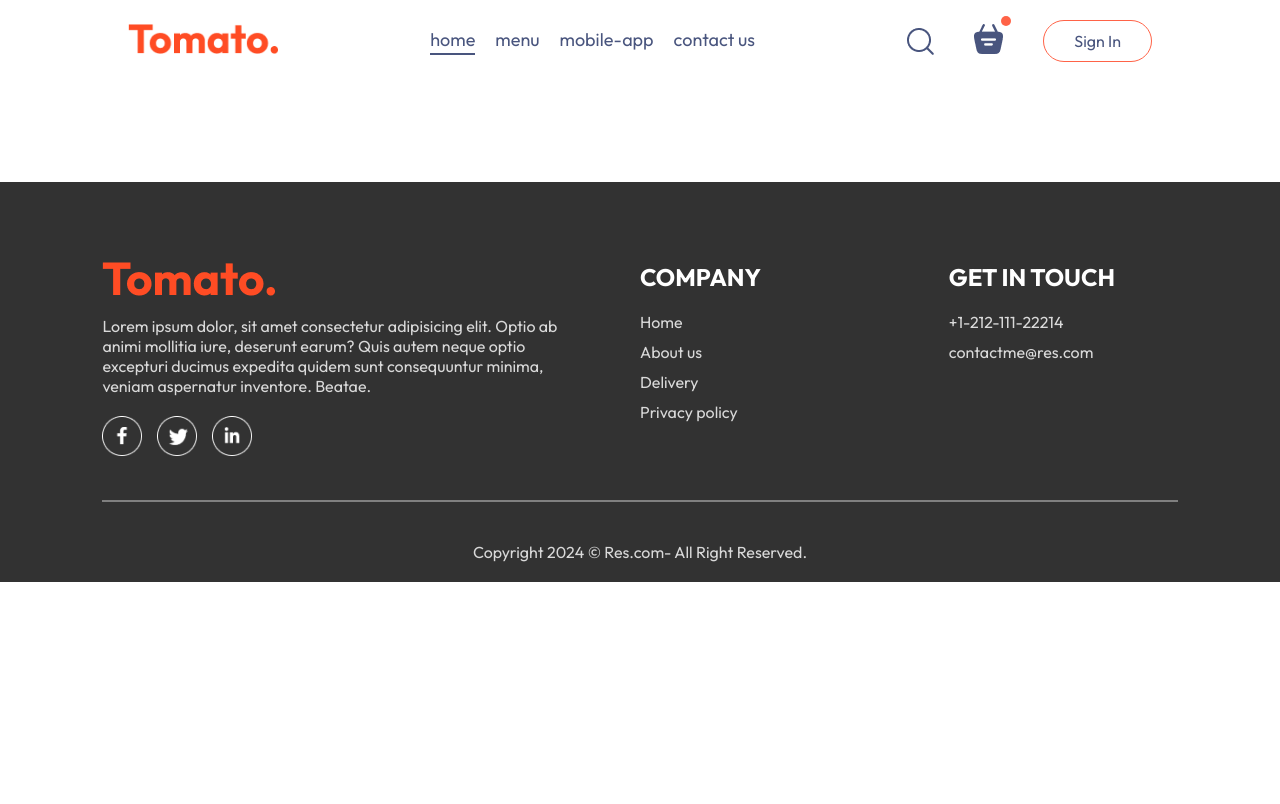
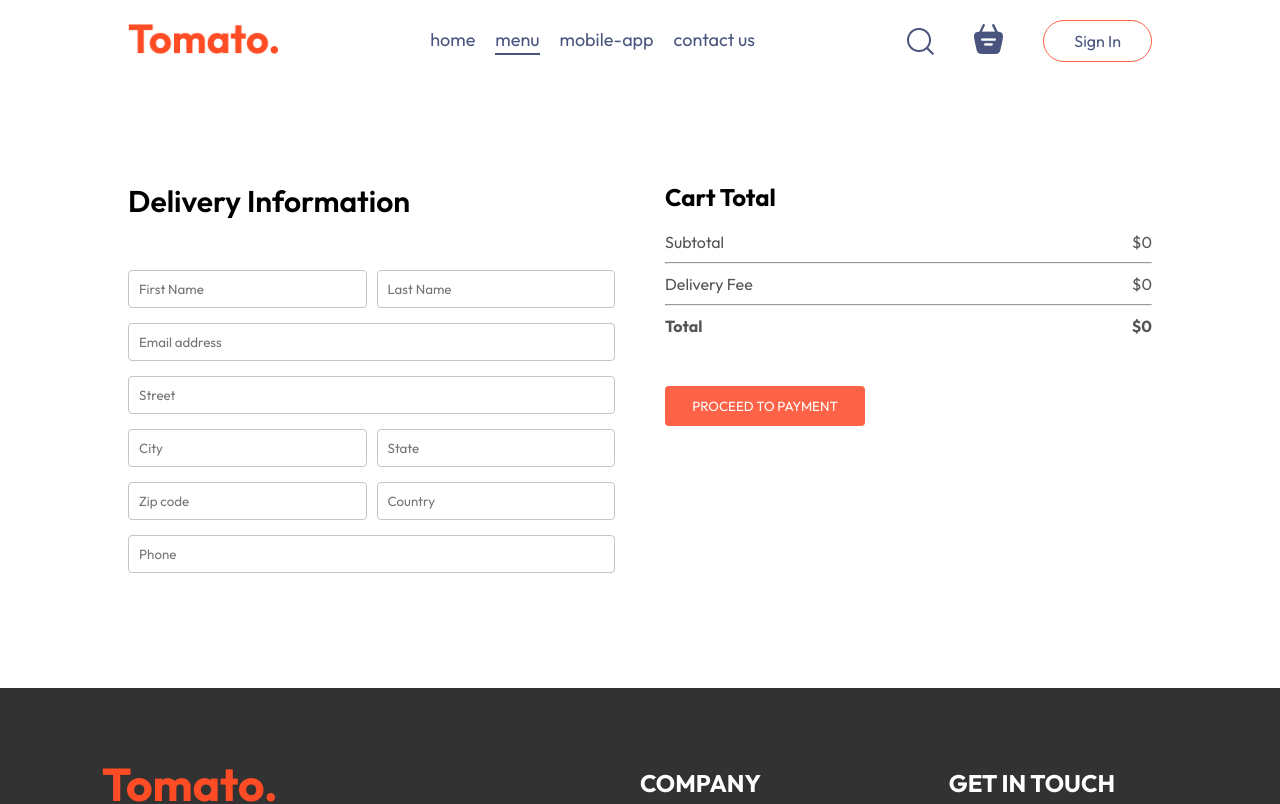
Before and after one commit to PandaTrumpet/Food-Delivery-App-, a React (Vite) app in the folder frontend/: page /order in a window 1280 px wide. Shown: the top 804 px of the page. Built offline with nearby package versions, Linux system fonts and the light colour scheme.

Commit message:
create cart oreder

```diff
--- a/frontend/src/Components/NavBar/NavBar.jsx
+++ b/frontend/src/Components/NavBar/NavBar.jsx
@@ -1,9 +1,11 @@
 import { assets } from "../../assets/assets.js";
+import { StoreContext } from "../../context/StoreContext.jsx";
 import css from "./NavBar.module.css";
-import { useState } from "react";
+import { useContext, useState } from "react";
 import { Link } from "react-router-dom";
 const NavBar = ({ setShowLogin }) => {
-  const [menu, setMenu] = useState("home");
+  const [menu, setMenu] = useState("menu");
+  const { getTotalCartAmount } = useContext(StoreContext);
   return (
     <nav className={css.navBar}>
       <Link to="/">
@@ -46,7 +48,7 @@ const NavBar = ({ setShowLogin }) => {
           <Link to="/cart">
             <img src={assets.basket_icon} alt="" />
           </Link>
-          <div className={css.dot}></div>
+          <div className={getTotalCartAmount() === 0 ? "" : css.dot}></div>
         </div>
         <button onClick={() => setShowLogin(true)}>Sign In</button>
       </div>
--- a/frontend/src/Pages/Cart/Cart.css
+++ b/frontend/src/Pages/Cart/Cart.css
@@ -28,3 +28,84 @@
 .cart-items-item .cross {
     cursor: pointer;
 }
+
+.cart-bottom {
+    margin-top: 80px;
+    display: flex;
+    justify-content: space-between;
+    gap: max(12vw, 20px);
+}
+
+.cart-total {
+    flex: 1;
+    display: flex;
+    flex-direction: column;
+    gap: 20px;
+}
+
+.cart-total-ditails {
+    display: flex;
+    justify-content: space-between;
+    color: #555;
+}
+
+.cart-total hr {
+    margin: 10px 0px;
+}
+
+.cart-total button {
+    border: none;
+    color: white;
+    background-color: tomato;
+    width: max(15vw, 200px);
+    padding: 12px 0px;
+    border-radius: 4px;
+    cursor: pointer;
+
+}
+
+.cart-promocode {
+    flex: 1;
+
+}
+
+.cart-promocode p {
+    color: #555
+}
+
+.cart-promocode-input {
+    margin-top: 10px;
+    display: flex;
+    justify-content: space-between;
+    align-items: center;
+    background-color: #eaeaea;
+    border-radius: 4px;
+}
+
+.cart-promocode-input input {
+    background: transparent;
+    border: none;
+    outline: none;
+    padding-left: 10px;
+    /* ???? */
+}
+
+.cart-promocode-input button {
+    width: max(10vw, 150px);
+    padding: 12px 5px;
+    background-color: black;
+    border: none;
+    color: white;
+    border-radius: 4px;
+
+}
+
+@media (max-width:750px) {
+    .cart-bottom {
+        flex-direction: column-reverse;
+    }
+
+    .cart-promocode {
+        justify-content: start;
+    }
+}
--- a/frontend/src/Pages/Cart/Cart.jsx
+++ b/frontend/src/Pages/Cart/Cart.jsx
@@ -1,9 +1,12 @@
 import { useContext } from "react";
 import "./Cart.css";
 import { StoreContext } from "../../context/StoreContext.jsx";
+import { useNavigate } from "react-router-dom";
 
 const Cart = () => {
-  const { cartItems, food_list, removeFromCart } = useContext(StoreContext);
+  const { cartItems, food_list, removeFromCart, getTotalCartAmount } =
+    useContext(StoreContext);
+  const navigate = useNavigate();
   return (
     <div className="cart">
       <div className="cart-items">
@@ -43,20 +46,24 @@ const Cart = () => {
           <div>
             <div className="cart-total-ditails">
               <p>Subtotal</p>
-              <p>{0}</p>
+              <p>${getTotalCartAmount()}</p>
             </div>
             <hr />
             <div className="cart-total-ditails">
               <p>Delivery Fee</p>
-              <p>{2}</p>
+              <p>${getTotalCartAmount() === 0 ? 0 : 2}</p>
             </div>
             <hr />
             <div className="cart-total-ditails">
               <b>Total</b>
-              <b>{0}</b>
+              <b>
+                ${getTotalCartAmount() === 0 ? 0 : getTotalCartAmount() + 2}
+              </b>
             </div>
           </div>
-          <button>PROCEED TO CHECKOUT</button>
+          <button onClick={() => navigate("/order")}>
+            PROCEED TO CHECKOUT
+          </button>
         </div>
         <div className="cart-promocode">
           <div>
--- a/frontend/src/Pages/PlaceOrder/PlaceOrder.css
+++ b/frontend/src/Pages/PlaceOrder/PlaceOrder.css
@@ -0,0 +1,42 @@
+.place-order {
+    display: flex;
+    align-items: start;
+    justify-content: space-between;
+    gap: 50px;
+    margin-top: 100px;
+}
+
+.place-order-left {
+    width: 100%;
+    max-width: max(30%, 500px);
+}
+
+.place-order-left .title {
+    font-size: 30px;
+    font-weight: 600;
+    margin-bottom: 50px;
+}
+
+.place-order-left input {
+    margin-bottom: 15px;
+    width: 100%;
+    padding: 10px;
+    border: 1px solid #c5c5c5;
+    border-radius: 4px;
+    outline-color: tomato;
+
+}
+
+.place-order-left .multi-fields {
+    display: flex;
+    gap: 10px;
+}
+
+.place-order-right {
+    width: 100%;
+    max-width: max(40%, 500px);
+}
+
+.place-order .cart-total button {
+    margin-top: 30px;
+}
--- a/frontend/src/Pages/PlaceOrder/PlaceOrder.jsx
+++ b/frontend/src/Pages/PlaceOrder/PlaceOrder.jsx
@@ -1,7 +1,58 @@
+import { useContext } from "react";
 import "./PlaceOrder.css";
+import { StoreContext } from "../../context/StoreContext.jsx";
 
 const PlaceOrder = () => {
-  return <div></div>;
+  const { getTotalCartAmount } = useContext(StoreContext);
+  return (
+    <div>
+      <form className="place-order">
+        <div className="place-order-left">
+          <p className="title">Delivery Information</p>
+          <div className="multi-fields">
+            <input type="text" placeholder="First Name" />
+            <input type="text" placeholder="Last Name" />
+          </div>
+          <input type="email" placeholder="Email address" />
+          <input type="text" placeholder="Street" />
+          <div className="multi-fields">
+            <input type="text" placeholder="City" />
+            <input type="text" placeholder="State" />
+          </div>
+          <div className="multi-fields">
+            <input type="text" placeholder="Zip code" />
+            <input type="text" placeholder="Country" />
+          </div>
+          <input type="text" placeholder="Phone" />
+        </div>
+
+        <div className="place-order-right">
+          <div className="cart-total">
+            <h2>Cart Total</h2>
+            <div>
+              <div className="cart-total-ditails">
+                <p>Subtotal</p>
+                <p>${getTotalCartAmount()}</p>
+              </div>
+              <hr />
+              <div className="cart-total-ditails">
+                <p>Delivery Fee</p>
+                <p>${getTotalCartAmount() === 0 ? 0 : 2}</p>
+              </div>
+              <hr />
+              <div className="cart-total-ditails">
+                <b>Total</b>
+                <b>
+                  ${getTotalCartAmount() === 0 ? 0 : getTotalCartAmount() + 2}
+                </b>
+              </div>
+            </div>
+            <button>PROCEED TO PAYMENT</button>
+          </div>
+        </div>
+      </form>
+    </div>
+  );
 };
 
 export default PlaceOrder;
--- a/frontend/src/context/StoreContext.jsx
+++ b/frontend/src/context/StoreContext.jsx
@@ -16,15 +16,28 @@ const StoreContextProvider = (props) => {
   const removeFromCart = (itemId) => {
     setCartItems((prev) => ({ ...prev, [itemId]: prev[itemId] - 1 }));
   };
-  useEffect(() => {
-    console.log(cartItems);
-  }, [cartItems]);
+  // useEffect(() => {
+  //   console.log(cartItems);
+  // }, [cartItems]);
+
+  const getTotalCartAmount = () => {
+    let totalAmount = 0;
+    for (const item in cartItems) {
+      if (cartItems[item] > 0) {
+        let itemInfo = food_list.find((product) => product._id === item);
+        totalAmount += itemInfo.price * cartItems[item];
+      }
+    }
+    return totalAmount;
+  };
+
   const contextValue = {
     food_list,
     cartItems,
     setCartItems,
     addToCart,
     removeFromCart,
+    getTotalCartAmount,
   };
   return (
     <StoreContext.Provider value={contextValue}>
```
